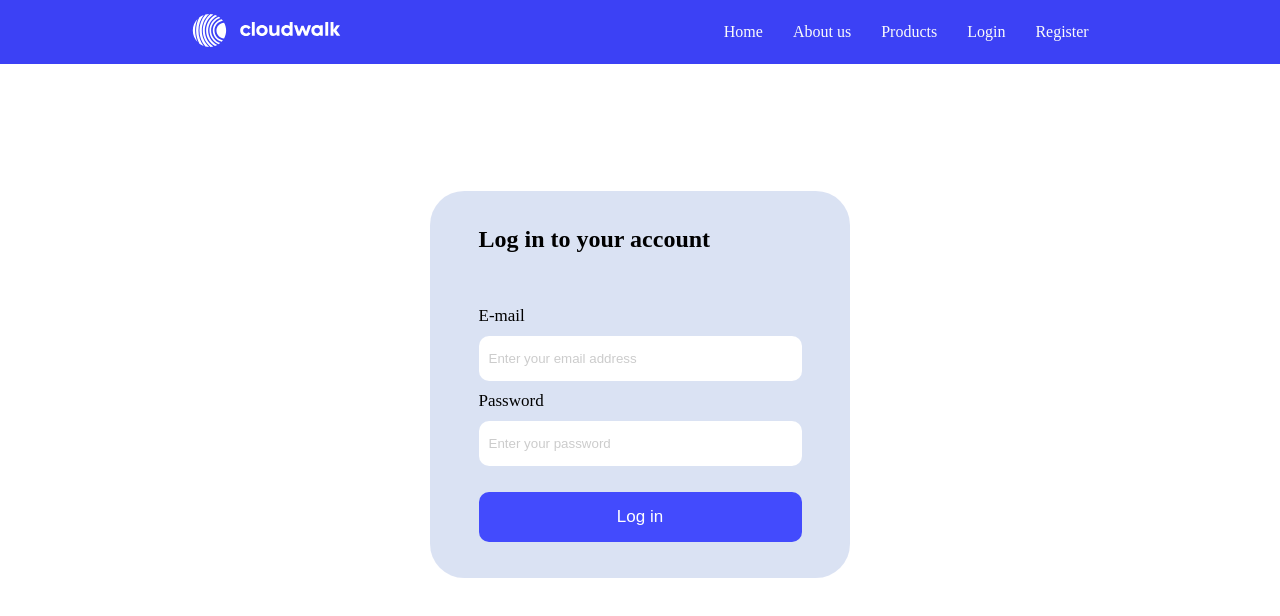
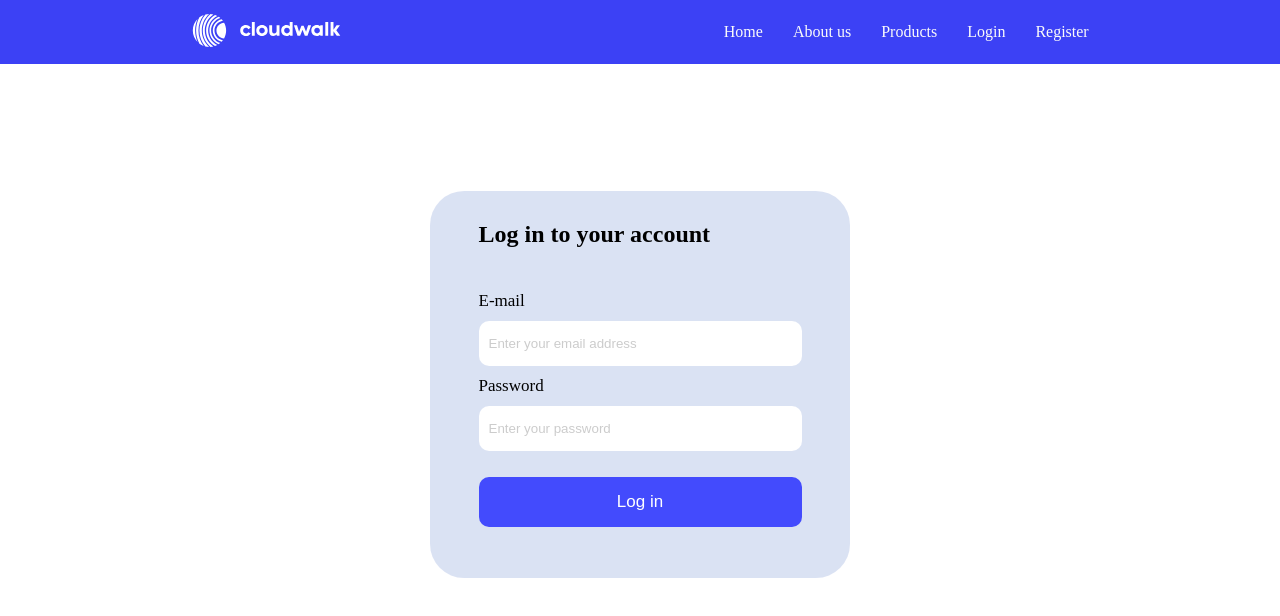
Before and after one commit to equipe-bootcamp-8/front-e8, a React (Create React App) app: page / in a window 1280 px wide. Shown: the top 616 px of the page. Built offline with nearby package versions, Linux system fonts and the light colour scheme.

Commit message:
Update styles.ts

```diff
--- a/src/components/LoginModal/styles.ts
+++ b/src/components/LoginModal/styles.ts
@@ -34,7 +34,8 @@ export const FormLogin = styled.form`
 
 export const Title = styled.div`
   width: 323px;
-  margin-bottom: 43px;
+  margin-bottom: 33px;
+  margin-top: -20px;
 `;
 
 export const FormInternal = styled.div`
```
